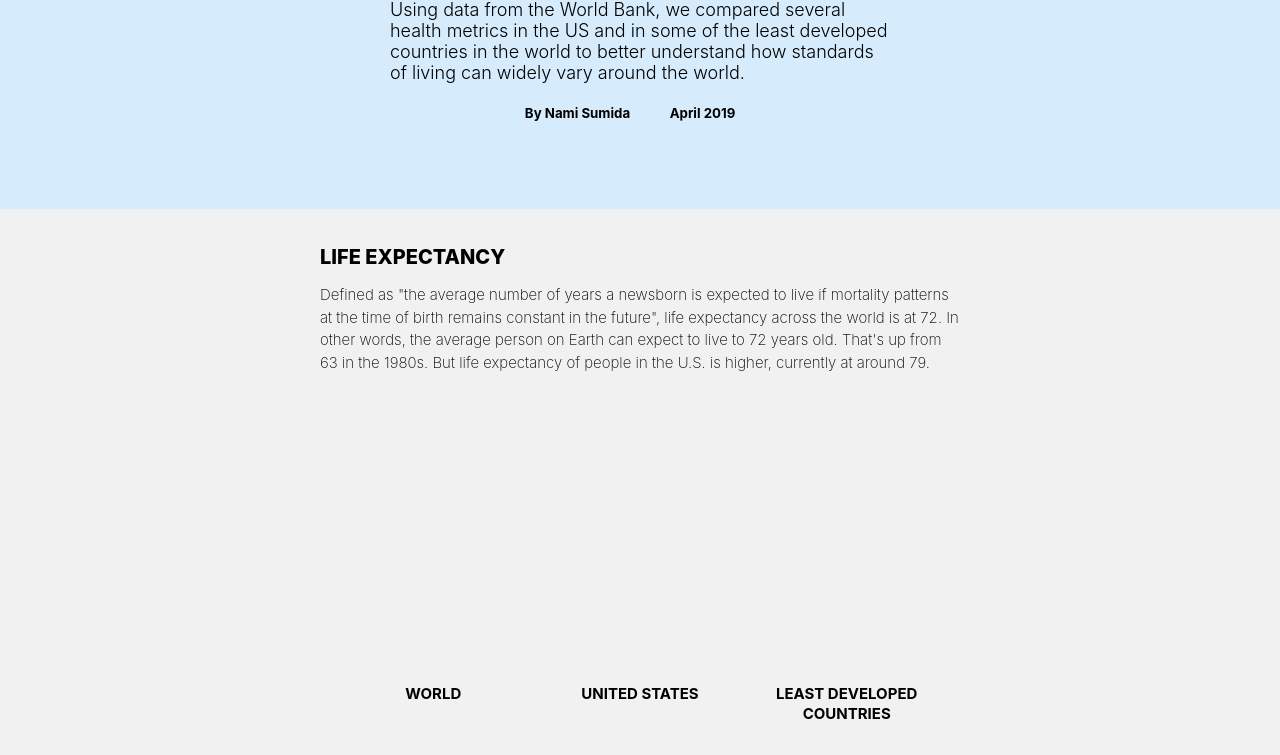
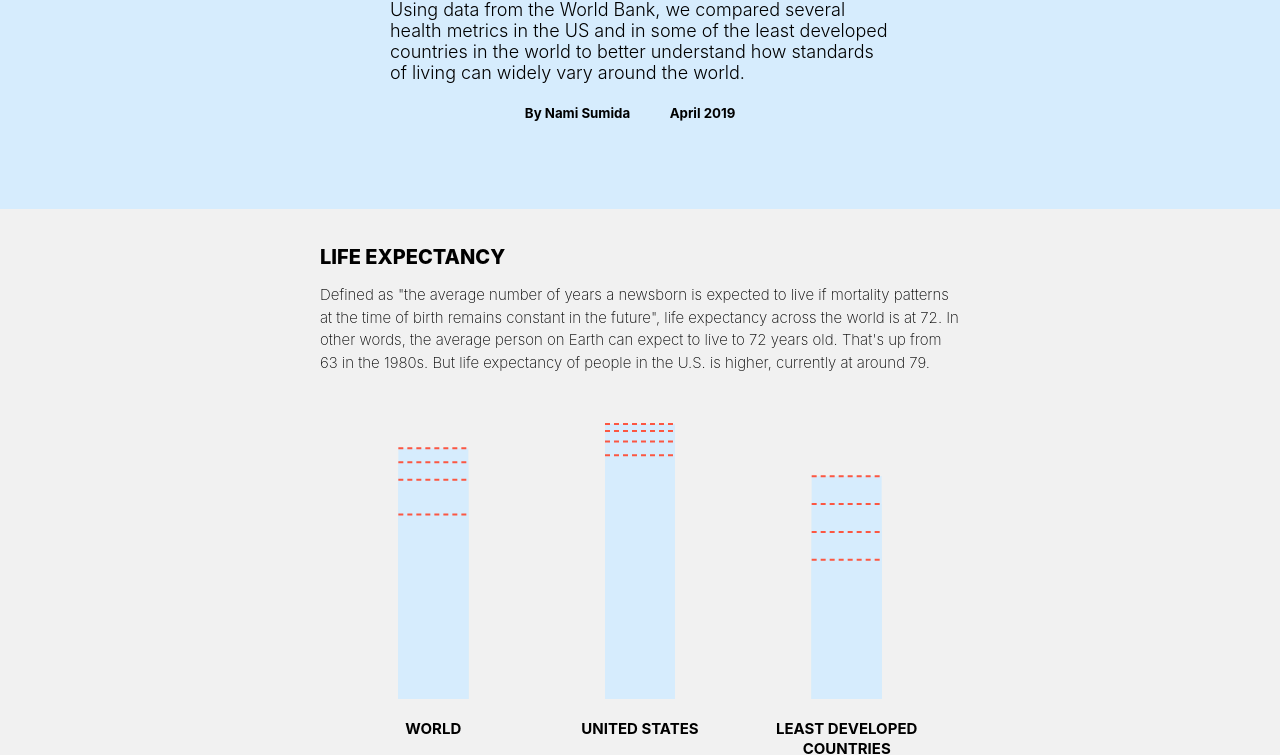
Before and after one commit to namisumida/livingStandards, a plain HTML site: page index.html in a window 1280 px wide. Shown: the part 193-948 px from the top of the page. Drawn offline with nearby package versions, Linux system fonts and the light colour scheme.

Commit message:
Adding bars and dash lines

```diff
--- a/index.js
+++ b/index.js
@@ -9,16 +9,16 @@ function init() {
   var data_locations = ["WORLD", "UNITED STATES", "LEAST DEVELOPED COUNTRIES"];
   var data_lifeExpectancy = [{year: 1960, value: 53, group:"world"}, {year: 1980, value: 63, group:"world"}, {year: 2000, value: 68, group:"world"}, {year: 2016, value: 72, group:"world"},
                              {year: 1960, value: 70, group:"usa"}, {year: 1980, value: 74, group:"usa"}, {year: 2000, value: 77, group:"usa"}, {year: 2016, value: 79, group:"usa"},
-                             {year: 1960, value: 40, group:"ldc"}, {year: 1980, value: 48, group:"ldc"}, {year: 2000, value: 56, group:"world"}, {year: 2016, value: 64, group:"ldc"}]
+                             {year: 1960, value: 40, group:"ldc"}, {year: 1980, value: 48, group:"ldc"}, {year: 2000, value: 56, group:"ldc"}, {year: 2016, value: 64, group:"ldc"}]
   var data_undernourished = [{year: 2000, value: .15, group:"world"}, {year: 2016, value: .11, group:"world"},
                              {year: 2000, value: .03, group:"usa"}, {year: 2016, value: .03, group:"usa"},
                              {year: 2000, value: .23, group:"ldc"}, {year: 2016, value: .35, group:"ldc"}]
   var data_under5mortality = [{year: 1990, value: 93, group:"world"}, {year: 2000, value: 77, group:"world"}, {year: 2010, value: 52, group:"world"}, {year: 2017, value: 30, group:"world"},
                              {year: 1990, value: 11, group:"usa"}, {year: 2000, value: 8, group:"usa"}, {year: 2010, value: 7, group:"usa"}, {year: 2017, value: 7, group:"usa"},
-                             {year: 1990, value: 175, group:"ldc"}, {year: 2000, value: 137, group:"ldc"}, {year: 2010, value: 90, group:"world"}, {year: 2017, value: 66, group:"ldc"}]
+                             {year: 1990, value: 175, group:"ldc"}, {year: 2000, value: 137, group:"ldc"}, {year: 2010, value: 90, group:"ldc"}, {year: 2017, value: 66, group:"ldc"}]
   var data_maternalMortality = [{year: 1990, value: 385, group:"world"}, {year: 2000, value: 341, group:"world"}, {year: 2010, value: 246, group:"world"}, {year: 2015, value: 174, group:"world"},
                              {year: 1990, value: 12, group:"usa"}, {year: 2000, value: 12, group:"usa"}, {year: 2010, value: 14, group:"usa"}, {year: 2015, value: 14, group:"usa"},
-                             {year: 1990, value: 903, group:"ldc"}, {year: 2000, value: 732, group:"ldc"}, {year: 2010, value: 519, group:"world"}, {year: 2015, value: 436, group:"ldc"}]
+                             {year: 1990, value: 903, group:"ldc"}, {year: 2000, value: 732, group:"ldc"}, {year: 2010, value: 519, group:"ldc"}, {year: 2015, value: 436, group:"ldc"}]
   var data_sanitationUrban = [{year: 2000, value: .78, group:"world"}, {year: 2015, value: .82, group:"world"},
                              {year: 2000, value: 1, group:"usa"}, {year: 2015, value: 1, group:"usa"},
                              {year: 2000, value: .39, group:"ldc"}, {year: 2015, value: .46, group:"ldc"}]
@@ -33,15 +33,17 @@ function init() {
   var w = document.getElementById("svg-lifeExpectancy").getBoundingClientRect().width;
   var marginLeft = 10;
   var marginRight = 10;
+  var marginTop = 5;
   var w_locationLabel = (w - marginLeft - marginRight)/3;
-  console.log(w);
-  console.log(w_locationLabel);
+  var w_bar = 70;
+  var h_maxBar = 275;
   // Height of svgs
   var h_svg = 350;
   document.getElementById("svg-lifeExpectancy").style.height = h_svg + "px";
   document.getElementById("svg-undernourished").style.height = h_svg + "px";
   document.getElementById("svg-otherMetrics").style.height = h_svg + "px";
   document.getElementById("svg-healthExpense").style.height = h_svg + "px";
+
   ////////////////////////////////////////////////////////////////////////////////
   function setup() {
     // LIFE EXPECTANCY
@@ -51,11 +53,46 @@ function init() {
                       .append("text")
                       .attr("class", "locationLabel")
                       .attr("x", function(d,i) { return marginLeft + i*(w_locationLabel) + w_locationLabel/2; })
-                      .attr("y", 310)
+                      .attr("y", 315)
                       .text(function(d) { return d; })
-                      .call(wrap, 150)
+                      .call(wrap, 150);
     svg_lifeExpectancy.selectAll("rect")
                       .data(data_lifeExpectancy)
+                      .enter()
+                      .append("rect")
+                      .attr("class", "lifeExpectancyBars")
+                      .attr("x", function(d,i) {
+                        if (d.group == "world") { return marginLeft + w_locationLabel/2 - w_bar/2; }
+                        else if (d.group == "usa") { return marginLeft + w_locationLabel*1.5 - w_bar/2; }
+                        else { return marginLeft + w_locationLabel*2.5 - w_bar/2; }
+                      })
+                      .attr("y", function(d) { return marginTop + h_maxBar - runBarScale("lifeExpectancy", d.value); })
+                      .attr("width", w_bar)
+                      .attr("height", function(d) { return runBarScale("lifeExpectancy", d.value); })
+    svg_lifeExpectancy.selectAll("line")
+                      .data(data_lifeExpectancy)
+                      .enter()
+                      .append("line")
+                      .attr("class", "lineMarkers")
+                      .attr("x1", function(d,i) {
+                        if (d.group == "world") { return marginLeft + w_locationLabel/2 - w_bar/2; }
+                        else if (d.group == "usa") { return marginLeft + w_locationLabel*1.5 - w_bar/2; }
+                        else { return marginLeft + w_locationLabel*2.5 - w_bar/2; }
+                      })
+                      .attr("x2", function(d,i) {
+                        if (d.group == "world") { return marginLeft + w_locationLabel/2 + w_bar/2; }
+                        else if (d.group == "usa") { return marginLeft + w_locationLabel*1.5 + w_bar/2; }
+                        else { return marginLeft + w_locationLabel*2.5 + w_bar/2; }
+                      })
+                      .attr("y1", function(d) { return marginTop + h_maxBar - runBarScale("lifeExpectancy", d.value); })
+                      .attr("y2", function(d) { return marginTop + h_maxBar - runBarScale("lifeExpectancy", d.value); })
+
+
+    // UNDERNOURISHED
+
+    // OTHER METRICS
+
+    // HEALTH EXPENDITURE
 
   }; // end setup
   function reset() {
@@ -99,6 +136,19 @@ function init() {
           this.parentNode.appendChild(this);
         });
   }; // end moveToFront function
+  function runBarScale(type, value) {
+    if (type=="lifeExpectancy") { var dataset = data_lifeExpectancy; }
+    else if (type=="undernourished") { var dataset = data_undernourished; }
+    else if (type=="under5mortality") { var dataset = data_under5mortality; }
+    else if (type=="maternalMortality") { var dataset = data_maternalMortality; }
+    else if (type=="sanitationUrban") { var dataset = data_sanitationUrban; }
+    else if (type=="sanitationRural") { var dataset = data_sanitationRural; }
+    else { var dataset = data_healthExpense; };
+    var barScale = d3.scaleLinear()
+                     .domain([0, d3.max(dataset, function(d) { return d.value; })])
+                     .range([0, h_maxBar]);
+    return barScale(value);
+  }; // end getScale
 
   setup();
 
--- a/index.scss
+++ b/index.scss
@@ -60,10 +60,22 @@ a {
   padding-top: 20px;
   padding-bottom: 20px;
 }
+svg {
+  margin-top: 30px;
+}
 .locationLabel {
   text-anchor: middle;
   font-weight: 700;
   font-size: 15px;
+}
+.lineMarkers {
+  stroke: $accentColor;
+  stroke-width: 2;
+  stroke-dasharray: 5,4;
+
+}
+.lifeExpectancyBars {
+  fill: $lightBlue;
 }
 .panel {
   max-height: 0;
```
Also changed, not shown: index.css.
